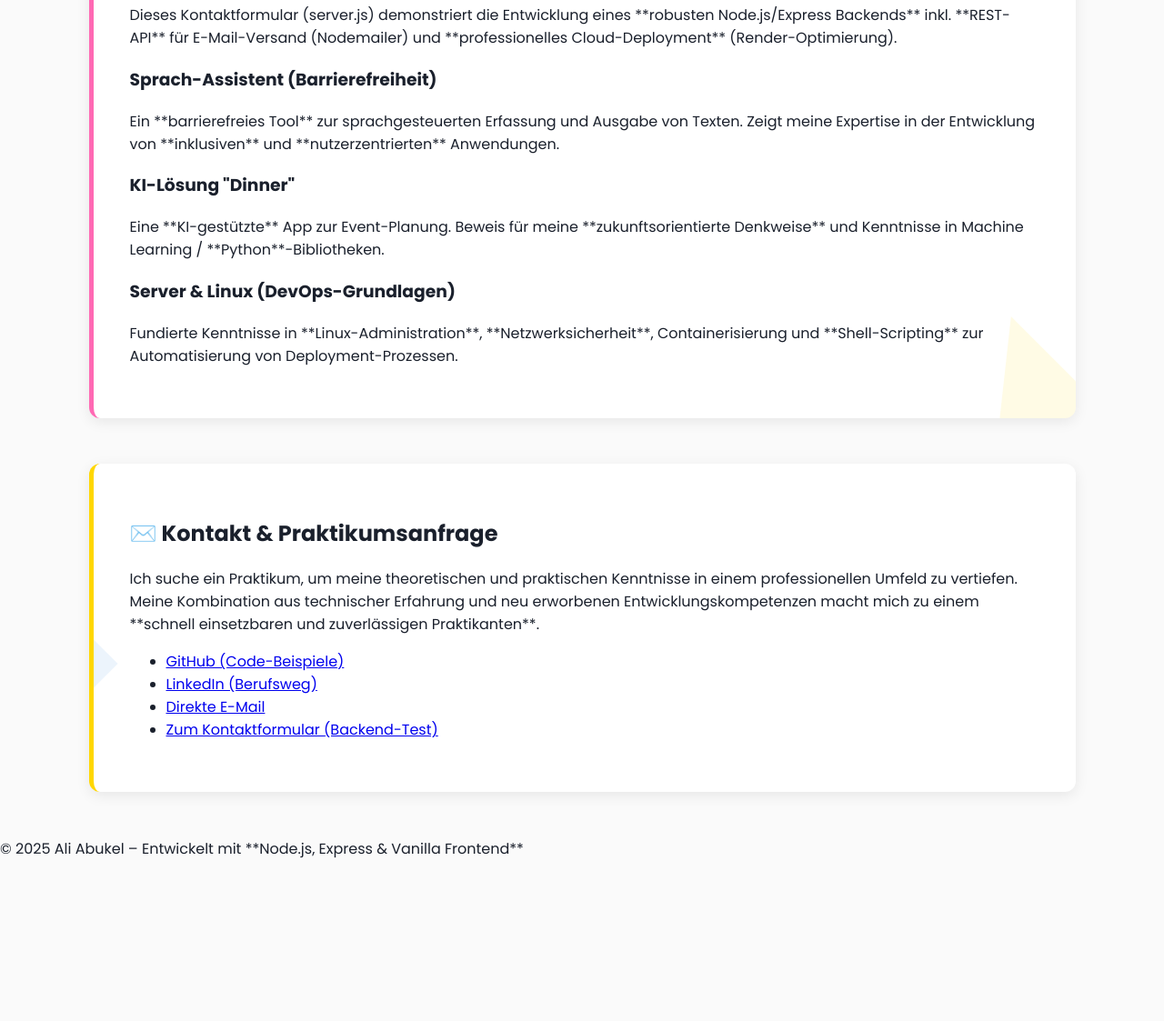
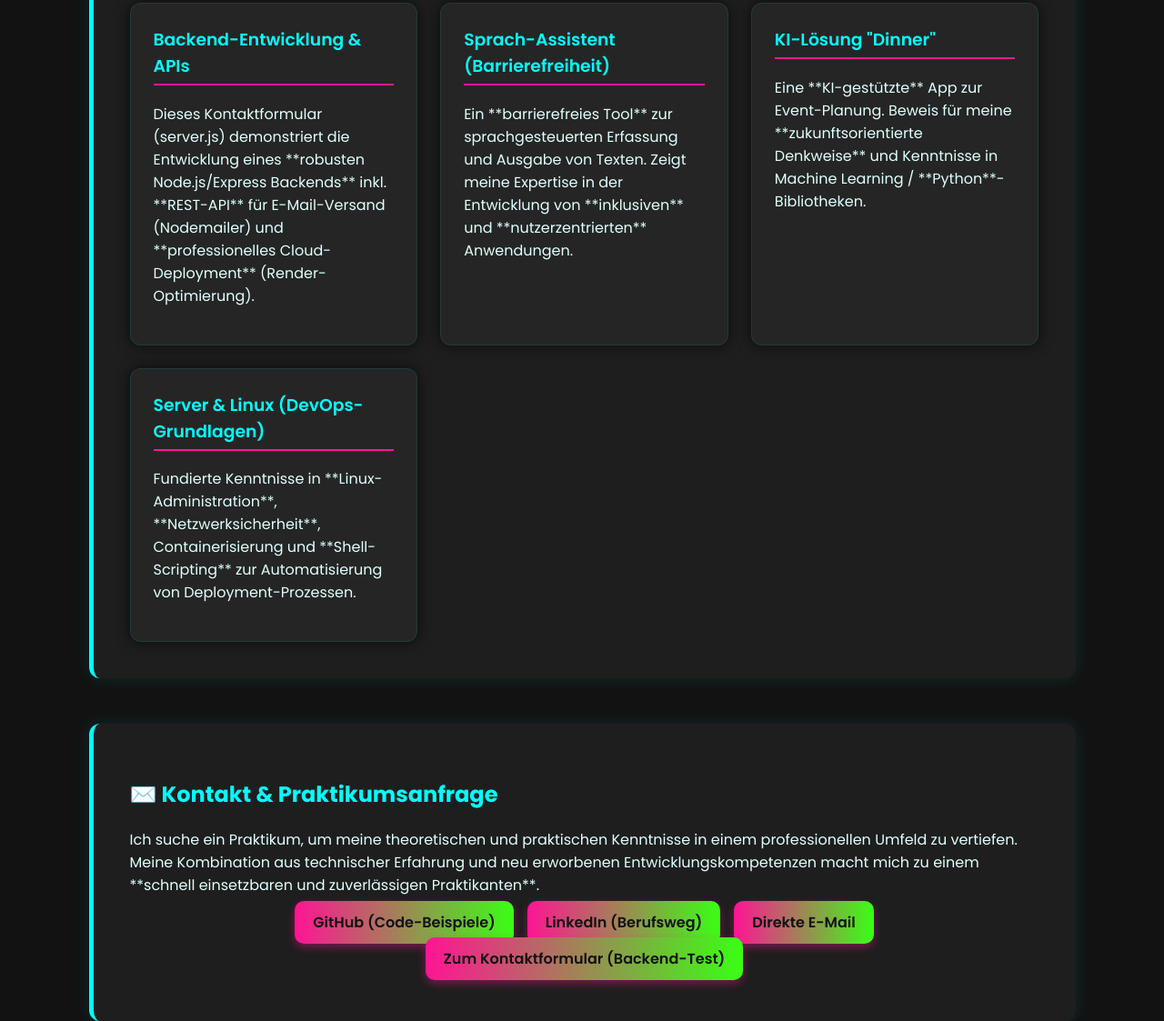
Before and after one commit to ali-abukel/email-website, a website: page public/index.html in a window 1280 px wide. Shown: the part 1018-2141 px from the top of the page at 91% size. Before the commit the page ends 1980 px from the top, so only its background shows below. Drawn offline with Linux system fonts and the light colour scheme.

Commit message:
Revamp styles with dark theme and neon accents
Updated color palette to a modern dark theme with neon accents. Added new styles for buttons, containers, and hover effects.

```diff
--- a/public/styles.css
+++ b/public/styles.css
@@ -2,15 +2,15 @@
 @import url('https://fonts.googleapis.com/css2?family=Poppins:wght@400;600;700&display=swap');
 
 :root {
-  /* Helle, bunte Farben für Energie und Modernität */
-  --primary: #4A90E2; /* Leuchtendes Blau */
-  --accent: #FFD700; /* Gold/Leuchtendes Gelb */
-  --highlight: #FF69B4; /* Pink/Magenta */
-  --bg: #FAFAFA; /* Sehr helles Grau */
-  --text: #1A202C; /* Dunkler Text für Kontrast */
-  --card-bg: #FFFFFF; /* Weiße, saubere Karten */
-  --glow: 0 0 25px rgba(74, 144, 226, 0.4); /* Blau-Glow */
-  --shadow: 0 4px 15px rgba(0,0,0,0.08); /* Sanfter Schatten */
+  /* Moderne & Futuristische Palette (Dunkle Basis, Neon-Akzente) */
+  --primary: #00FFFF; /* Cyan/Aqua (Haupt-Neonfarbe) */
+  --accent: #39FF14; /* Neon-Grün */
+  --highlight: #FF1493; /* Leuchtendes Magenta */
+  --bg: #121212; /* Dunkles Anthrazit */
+  --text: #E0FFFF; /* Sehr helles Cyan/Weiß */
+  --card-bg: #1E1E1E; /* Dunkles Grau für Karten */
+  --glow: 0 0 15px rgba(0, 255, 255, 0.6); /* Cyan-Glow */
+  --shadow: 0 4px 15px rgba(0,0,0,0.5); /* Tiefer Schatten */
 }
 
 body {
@@ -22,100 +22,177 @@ body {
   scroll-behavior: smooth;
 }
 
-/* ====== HERO ====== */
+/* ====== HERO (Behält den dynamischen Neon-Gradient) ====== */
 .hero {
   background: linear-gradient(120deg, var(--accent), var(--highlight), var(--primary));
   background-size: 300% 300%;
   animation: gradientShift 10s ease infinite;
-  color: white;
+  color: var(--bg); /* Dunkler Text auf Neon-Hintergrund */
   padding: 100px 20px;
   text-align: center;
   position: relative;
   overflow: hidden;
   box-shadow: var(--glow);
 }
-/* ... (Rest der HERO-Styles bleibt gleich) ... */
 
-/* ====== CONTAINERS (FÜR FORMEN) ====== */
+@keyframes gradientShift {
+  0% { background-position: 0% 50%; }
+  50% { background-position: 100% 50%; }
+  100% { background-position: 0% 50%; }
+}
+
+.hero-content img {
+  width: 170px;
+  border-radius: 50%;
+  border: 3px solid var(--primary); /* Cyan Rand */
+  box-shadow: 0 0 25px var(--primary); /* Stärkerer Cyan Glow */
+  transition: transform 0.4s ease;
+}
+.hero-content img:hover {
+  transform: scale(1.05);
+}
+
+.hero h1 {
+  font-size: 2.8rem;
+  margin: 20px 0 10px;
+  font-weight: 700;
+}
+
+/* Text auf dem Header wird jetzt dunkel (besserer Kontrast zu Neon) */
+.hero p {
+  color: var(--bg);
+  font-size: 1.2rem;
+  opacity: 0.9;
+  text-shadow: 1px 1px 2px rgba(0, 0, 0, 0.7);
+}
+
+.hero-content .subtitle {
+  font-size: 1.4rem;
+  font-weight: 600;
+  color: var(--card-bg); /* Dunkelgrau auf Neon-Header */
+  text-shadow: 1px 1px 5px rgba(0,0,0,0.8);
+  margin-bottom: 5px;
+  opacity: 1;
+}
+
+.hero-content p:last-of-type {
+  font-size: 1rem;
+  margin-top: 5px;
+  opacity: 0.8;
+}
+
+/* ====== CONTAINERS ====== */
 .container {
   max-width: 1000px;
   margin: 50px auto;
-  background: var(--card-bg);
+  background: var(--card-bg); /* Dunkelgrauer Hintergrund */
   padding: 40px;
   border-radius: 12px;
-  box-shadow: var(--shadow);
+  box-shadow: 0 0 20px rgba(0, 255, 255, 0.1); /* Dezenter Glow-Schatten */
   transition: transform 0.3s ease;
-  border-left: 5px solid var(--primary);
-  position: relative; /* Wichtig für die Positionierung der Formen */
-  overflow: hidden; /* Verhindert, dass Formen über den Rand ragen */
+  border-left: 5px solid var(--primary); /* Neon-Rand */
+  position: relative;
   z-index: 1;
 }
-.container::before,
-.container::after {
-    content: "";
-    position: absolute;
-    opacity: 0.1;
-    z-index: 0;
+.container:hover {
+  transform: translateY(-5px);
+  box-shadow: 0 0 25px rgba(0, 255, 255, 0.4); /* Stärkerer Glow beim Hover */
+}
+h2 {
+    color: var(--primary); /* Überschriften in Neon-Cyan */
+    font-weight: 700;
 }
 
-/* --- SPEZIFISCHE FORMEN --- */
-
-/* 1. Formen für den ÜBER MICH Abschnitt (Kreis & Rechteck) */
-#about {
-    border-color: var(--primary);
+/* ====== BUTTONS ====== */
+.btn {
+  display: inline-block;
+  background: linear-gradient(90deg, var(--accent), var(--primary)); /* Grün zu Cyan */
+  color: var(--bg); /* Dunkler Text auf hellem Button */
+  padding: 12px 25px;
+  border-radius: 40px;
+  text-decoration: none;
+  font-weight: 600;
+  transition: 0.3s ease;
+  box-shadow: 0 0 15px var(--accent);
 }
-#about::before { /* Kreis */
-    top: -50px;
-    right: -50px;
-    width: 150px;
-    height: 150px;
-    background-color: var(--highlight);
-    border-radius: 50%;
-}
-#about::after { /* Rechteck */
-    bottom: 20px;
-    left: 20px;
-    width: 60px;
-    height: 120px;
-    background-color: var(--accent);
-    transform: rotate(30deg);
+.btn:hover {
+  box-shadow: 0 0 25px var(--primary); /* Cyan Glow beim Hover */
+  transform: scale(1.05);
 }
 
-/* 2. Formen für den PROJEKTE Abschnitt (Dreiecke) */
-.projects-section { /* Muss in HTML hinzugefügt werden */
-    border-color: var(--highlight);
+/* ====== PROJECTS ====== */
+.projects {
+  display: grid;
+  grid-template-columns: repeat(auto-fit, minmax(280px, 1fr));
+  gap: 25px;
 }
-.projects-section::before { /* Dreieck oben links */
-    top: -50px;
-    left: -50px;
-    width: 0;
-    height: 0;
-    border-left: 100px solid transparent;
-    border-right: 100px solid transparent;
-    border-bottom: 150px solid var(--primary);
-    transform: rotate(-10deg);
+.card {
+  background: #252525; /* Noch dunkler als der Container */
+  border-radius: 12px;
+  padding: 25px;
+  transition: 0.4s ease;
+  box-shadow: 0 0 15px rgba(0, 0, 0, 0.7);
+  border: 1px solid rgba(0, 255, 255, 0.1);
 }
-.projects-section::after { /* Dreieck unten rechts */
-    bottom: -30px;
-    right: -30px;
-    width: 0;
-    height: 0;
-    border-left: 80px solid transparent;
-    border-right: 80px solid transparent;
-    border-top: 100px solid var(--accent);
-    transform: rotate(45deg);
+.card:hover {
+  transform: translateY(-5px);
+  background: #202020;
+  box-shadow: 0 0 20px var(--accent); /* Grüner Glow beim Hover */
+  border: 1px solid var(--accent);
+}
+.card h3 {
+  color: var(--primary);
+  font-weight: 600;
+  border-bottom: 2px solid var(--highlight); /* Magenta Akzent unter dem Titel */
+  padding-bottom: 5px;
+  margin-top: 0;
 }
 
-/* 3. Formen für den KONTAKT Abschnitt (Quadrate/Rhomben) */
-#contact-section { /* Muss in HTML hinzugefügt werden */
-    border-color: var(--accent);
+/* ====== LINKS ====== */
+.links {
+  display: flex;
+  flex-wrap: wrap;
+  gap: 15px;
+  justify-content: center;
+  list-style: none;
+  padding: 0;
 }
-#contact-section::before { /* Raute/Rhombus */
-    top: 50%;
-    left: -70px;
-    width: 80px;
-    height: 80px;
-    background-color: var(--primary);
-    transform: rotate(45deg);
+.links a {
+  background: linear-gradient(90deg, var(--highlight), var(--accent)); /* Magenta zu Grün */
+  color: var(--bg);
+  padding: 12px 20px;
+  border-radius: 10px;
+  text-decoration: none;
+  font-weight: 600;
+  transition: 0.3s ease;
+  box-shadow: 0 4px 10px rgba(255, 20, 147, 0.4);
 }
-/* ... (Rest der Styles bleibt gleich) ... */
+.links a:hover {
+  transform: translateY(-3px);
+  box-shadow: 0 8px 20px rgba(57, 255, 20, 0.6); /* Grüner Glow beim Hover */
+}
+
+/* ====== FADE-IN EFFECT ====== */
+.fade-in {
+  opacity: 0;
+  transform: translateY(20px);
+  transition: all 1s ease-out;
+}
+.fade-in.appear {
+  opacity: 1;
+  transform: translateY(0);
+}
+
+/* ====== FOOTER ====== */
+footer {
+  text-align: center;
+  padding: 30px;
+  font-size: 0.9em;
+  color: var(--primary); /* Fußzeile in Neon-Cyan */
+  background: #0D0D0D; /* Sehr dunkler Footer */
+  border-top: 5px solid var(--accent); /* Grüner Neon-Rand */
+}
+footer p {
+  margin: 0;
+  letter-spacing: 0.5px;
+}
```
